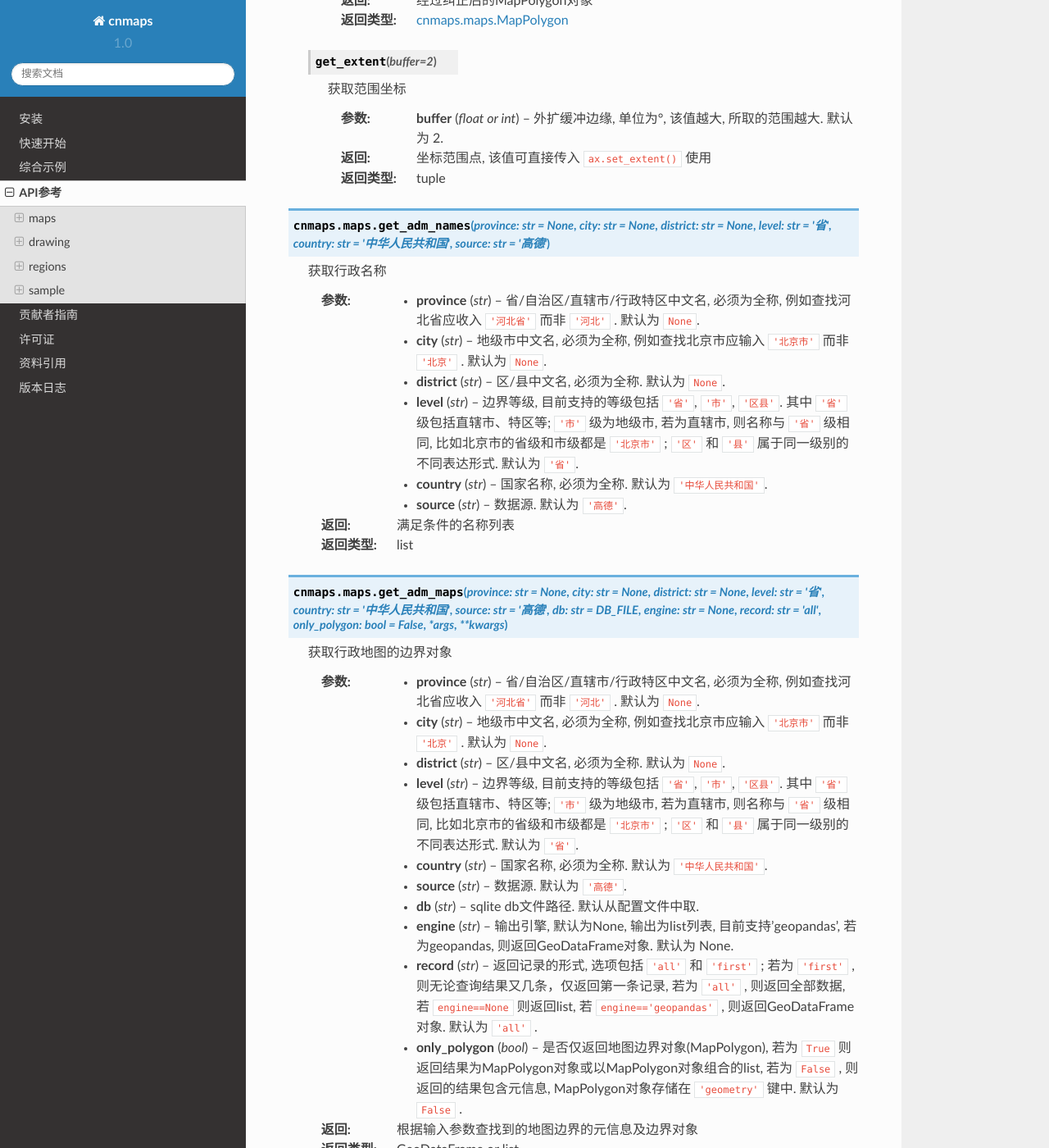
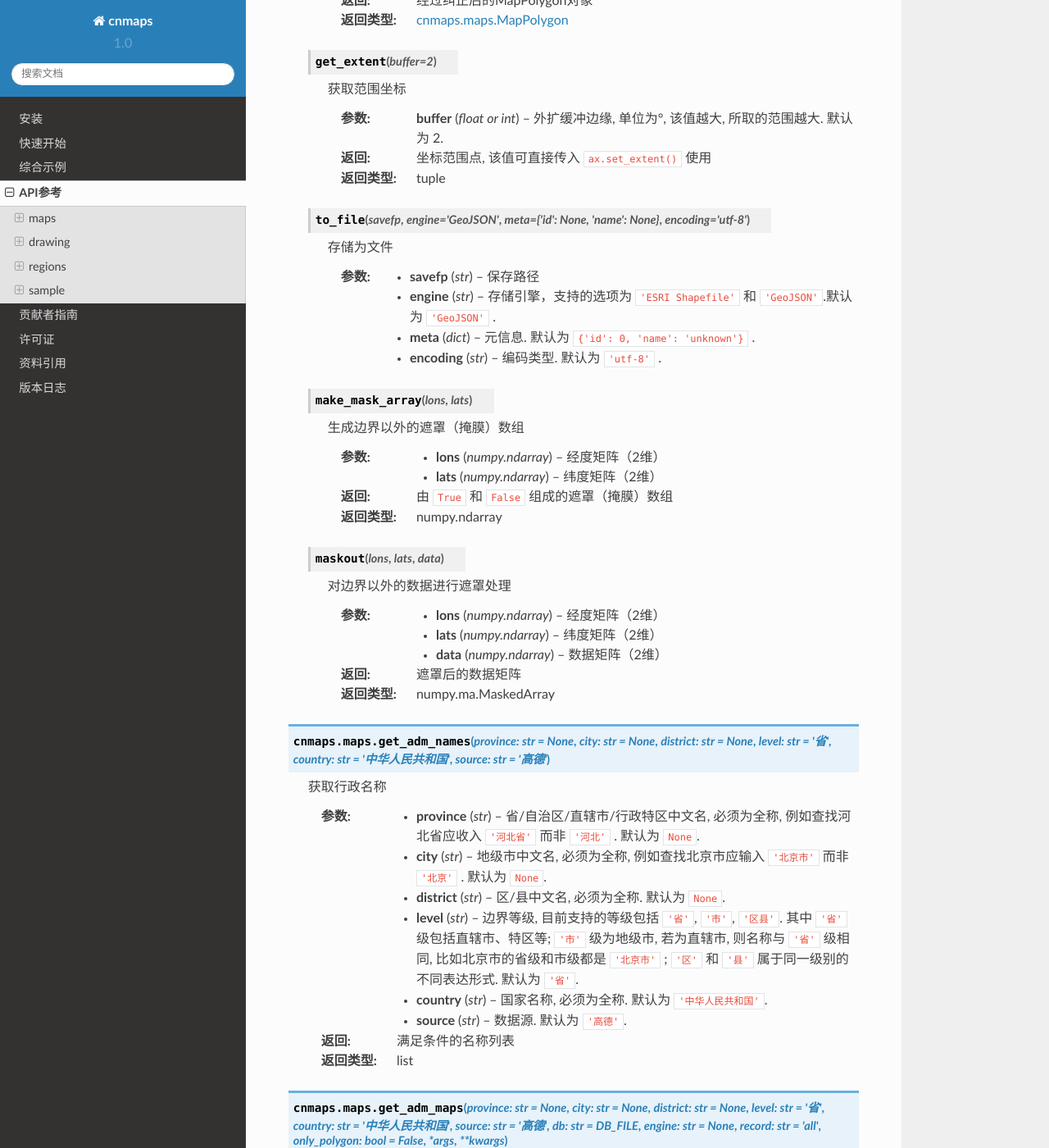
Before and after one commit to cnmetlab/cnmaps, a Sphinx documentation site: the page built from docs/source/content/api-ref.rst, in a window 1280 px wide and 1400 px high, scrolled down 515 px. Shown: the whole window at 82% size. Built offline with Sphinx 7.4.7 and the Read the Docs theme 2.0.0, drawn with Linux system fonts in a browser that asks for light colours; some of the changed text lies outside the part shown.

Commit message:
docs: typo and add new content in api-ref. * to_file * make_mask_array * maskout

```diff
--- a/docs/source/content/api-ref.rst
+++ b/docs/source/content/api-ref.rst
@@ -39,6 +39,45 @@ maps模块主要存放与地图边界对象相关的类和函数。
             坐标范围点, 该值可直接传入 ``ax.set_extent()`` 使用
 
         :rtype: tuple
+
+    .. py:method:: to_file(savefp, engine = "GeoJSON", meta = {"id": None, "name": None}, encoding = "utf-8")
+
+        存储为文件
+
+        :param str savefp:
+            保存路径
+
+        :param str engine:
+            存储引擎，支持的选项为 ``'ESRI Shapefile'`` 和 ``'GeoJSON'``.默认为 ``'GeoJSON'`` .
+
+        :param dict meta:
+            元信息. 默认为 ``{'id': 0, 'name': 'unknown'}`` .
+
+        :param str encoding: 编码类型. 默认为 ``'utf-8'`` .
+
+    .. py:method:: make_mask_array(lons, lats)
+
+        生成边界以外的遮罩（掩膜）数组
+
+        :param numpy.ndarray lons: 经度矩阵（2维）
+        :param numpy.ndarray lats: 纬度矩阵（2维）
+
+        :return:
+            由 ``True`` 和 ``False`` 组成的遮罩（掩膜）数组
+        :rtype: numpy.ndarray
+
+    .. py:method:: maskout(lons, lats, data)
+
+        对边界以外的数据进行遮罩处理
+
+        :param numpy.ndarray lons: 经度矩阵（2维）
+        :param numpy.ndarray lats: 纬度矩阵（2维）
+        :param numpy.ndarray data: 数据矩阵（2维）
+
+        :return:
+            遮罩后的数据矩阵
+        :rtype: numpy.ma.MaskedArray
+
 
 .. py:function:: get_adm_names(province: str = None, city: str = None, district: str = None,level: str = '省', country: str = '中华人民共和国', source: str = '高德')
     :module: cnmaps.maps
@@ -83,11 +122,11 @@ maps模块主要存放与地图边界对象相关的类和函数。
     :param str db:
         sqlite db文件路径. 默认从配置文件中取.
     :param str engine:
-        输出引擎, 默认为None, 输出为list列表, 目前支持'geopandas', 若为geopandas, 则返回GeoDataFrame对象. 默认为 None.
+        输出引擎, 默认为 ``None`` , 输出为 ``list`` 列表, 目前支持 ``'geopandas'`` , 若为 ``'geopandas'``, 则返回 ``GeoDataFrame`` 对象. 默认为 ``None`` .
     :param str record:
-        返回记录的形式, 选项包括 ``'all'`` 和 ``'first'`` ; 若为 ``'first'`` , 则无论查询结果又几条，仅返回第一条记录, 若为 ``'all'`` , 则返回全部数据, 若 ``engine==None`` 则返回list, 若 ``engine=='geopandas'`` , 则返回GeoDataFrame对象. 默认为 ``'all'`` .
+        返回记录的形式, 选项包括 ``'all'`` 和 ``'first'`` ; 若为 ``'first'`` , 则无论查询结果又几条，仅返回第一条记录, 若为 ``'all'`` , 则返回全部数据, 若 ``engine==None`` 则返回 ``list``, 若 ``engine=='geopandas'`` , 则返回 ``GeoDataFrame`` 对象. 默认为 ``'all'`` .
     :param bool only_polygon:
-        是否仅返回地图边界对象(MapPolygon), 若为 ``True`` 则返回结果为MapPolygon对象或以MapPolygon对象组合的list, 若为 ``False`` , 则返回的结果包含元信息, MapPolygon对象存储在 ``'geometry'`` 键中. 默认为 ``False`` .
+        是否仅返回地图边界对象( ``MapPolygon`` ), 若为 ``True`` 则返回结果为 ``MapPolygon`` 对象或以 ``MapPolygon`` 对象组合的 ``list`` , 若为 ``False`` , 则返回的结果包含元信息, ``MapPolygon`` 对象存储在 ``'geometry'`` 键中. 默认为 ``False`` .
 
     :return:
         根据输入参数查找到的地图边界的元信息及边界对象
@@ -172,7 +211,7 @@ sample模块主要存放示例数据
     :module: cnmaps.sample
 
     :param str area_name:
-        区域名称, 目前仅支持 ``'京津冀'``, 若为None则取全国. 默认为 None.
+        区域名称, 目前仅支持 ``'京津冀'``, 若为 ``None`` 则取全国. 默认为 None.
 
     :return:
         (lons, lats, data)
```
Also changed, not shown: 2 other files.
